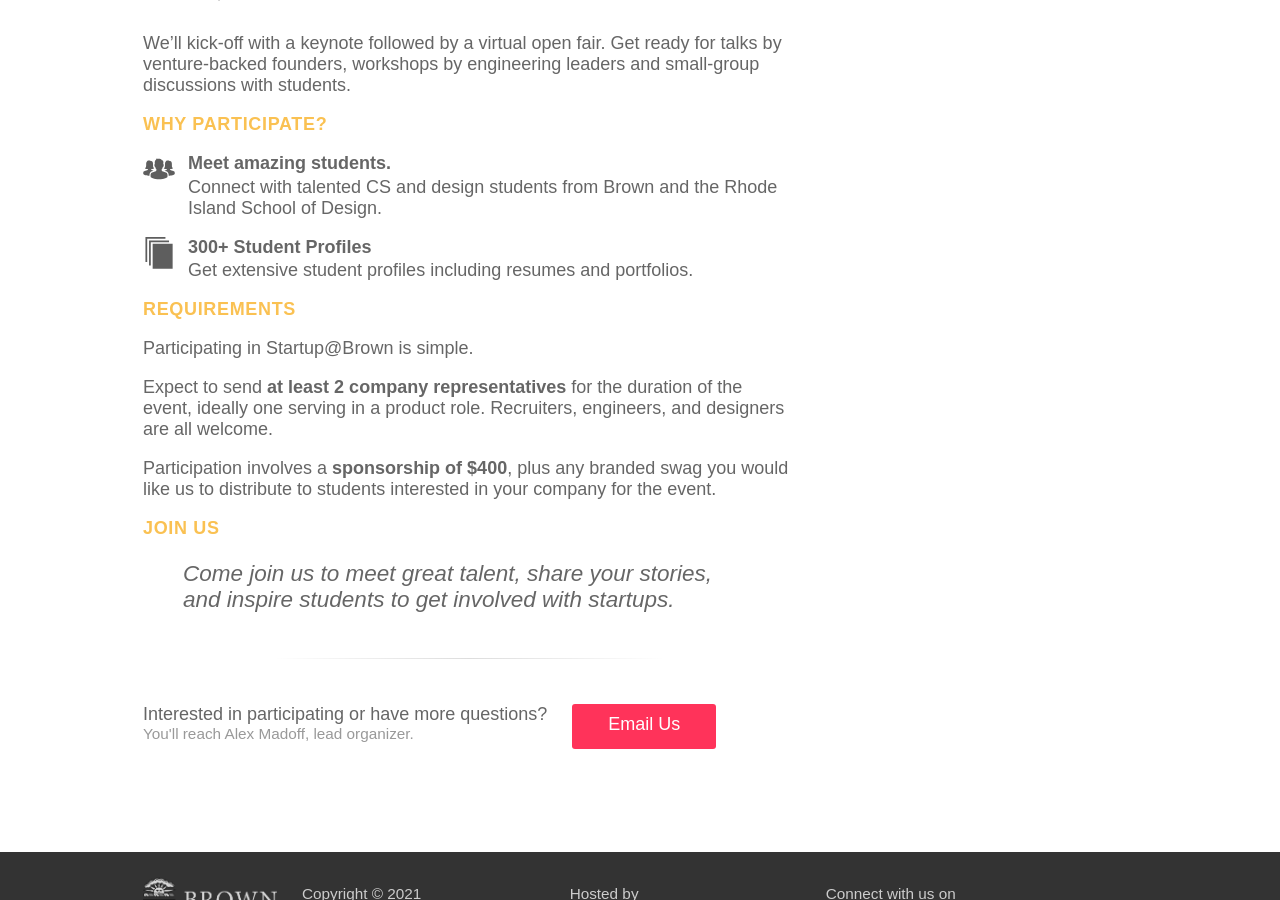
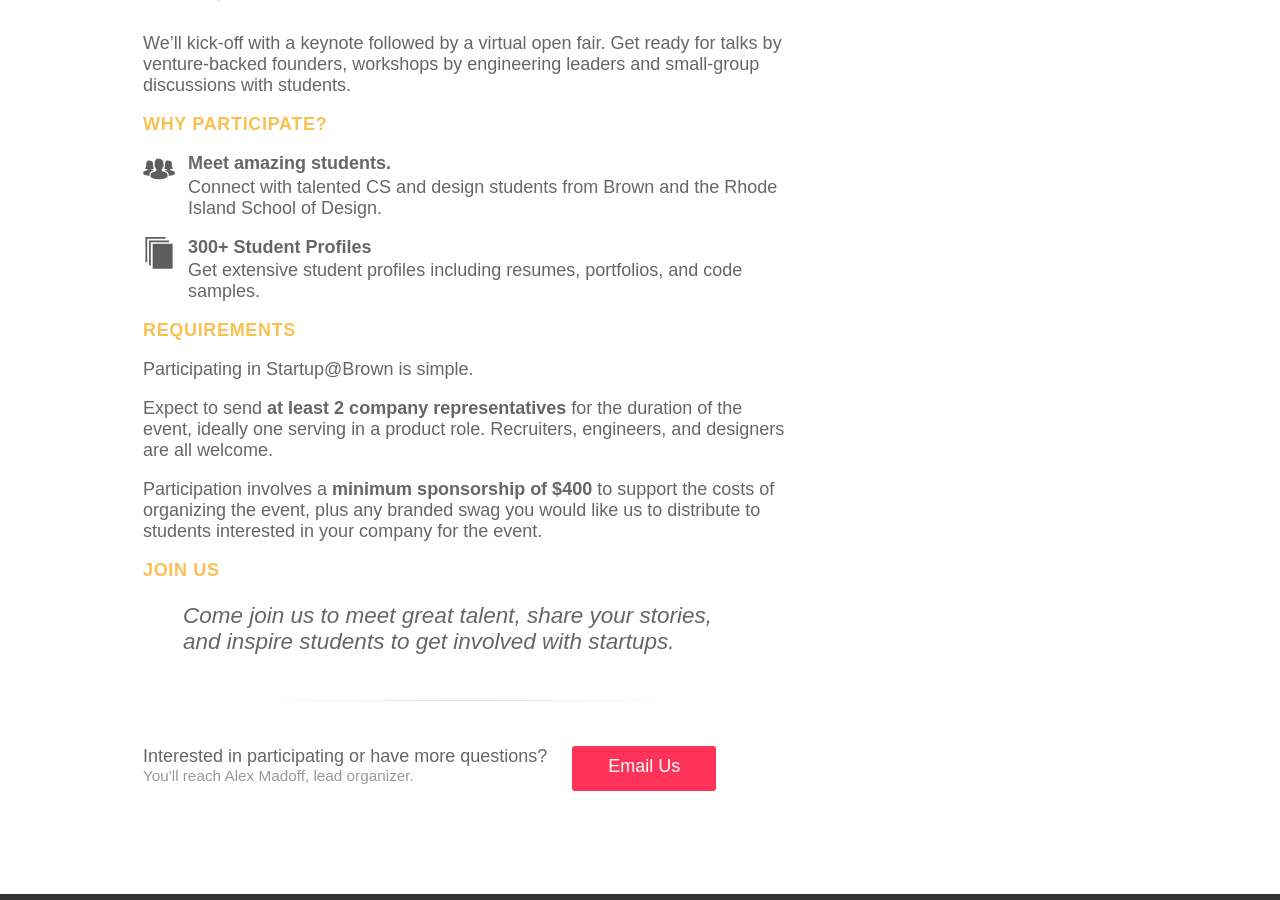
Before and after one commit to startupatbrown/startupatbrown.github.io, a Jekyll site: the page built from participate.html, in a window 1280 px wide and 900 px high, scrolled down 683 px. Built offline with Jekyll 4.4.1, drawn with Linux system fonts in a browser that asks for light colours.

Commit message:
Update participate.html

```diff
--- a/participate.html
+++ b/participate.html
@@ -42,14 +42,14 @@
         <li class="feature-profiles">
           {% include svg/profiles.html %}
           <h3>300+ Student Profiles</h3>
-          <p>Get extensive student profiles including resumes and portfolios.</p>
+          <p>Get extensive student profiles including resumes, portfolios, and code samples.</p>
         </li>
       </ul>
 
       <h2>Requirements</h2>
       <p>Participating in Startup@Brown is simple.</p>
       <p>Expect to send <strong>at least 2 company representatives</strong> for the duration of the event, ideally one serving in a product role. Recruiters, engineers, and designers are all welcome.</p>
-      <p>Participation involves a <strong>sponsorship of $400</strong>, plus any branded swag you would like us to distribute to students interested in your company for the event.</p>
+      <p>Participation involves a <strong>minimum sponsorship of $400</strong> to support the costs of organizing the event, plus any branded swag you would like us to distribute to students interested in your company for the event.</p>
 
       <h2>Join Us</h2>
       <blockquote>Come join us to meet great talent, share your stories, and inspire students to get involved with startups.</blockquote>
```
